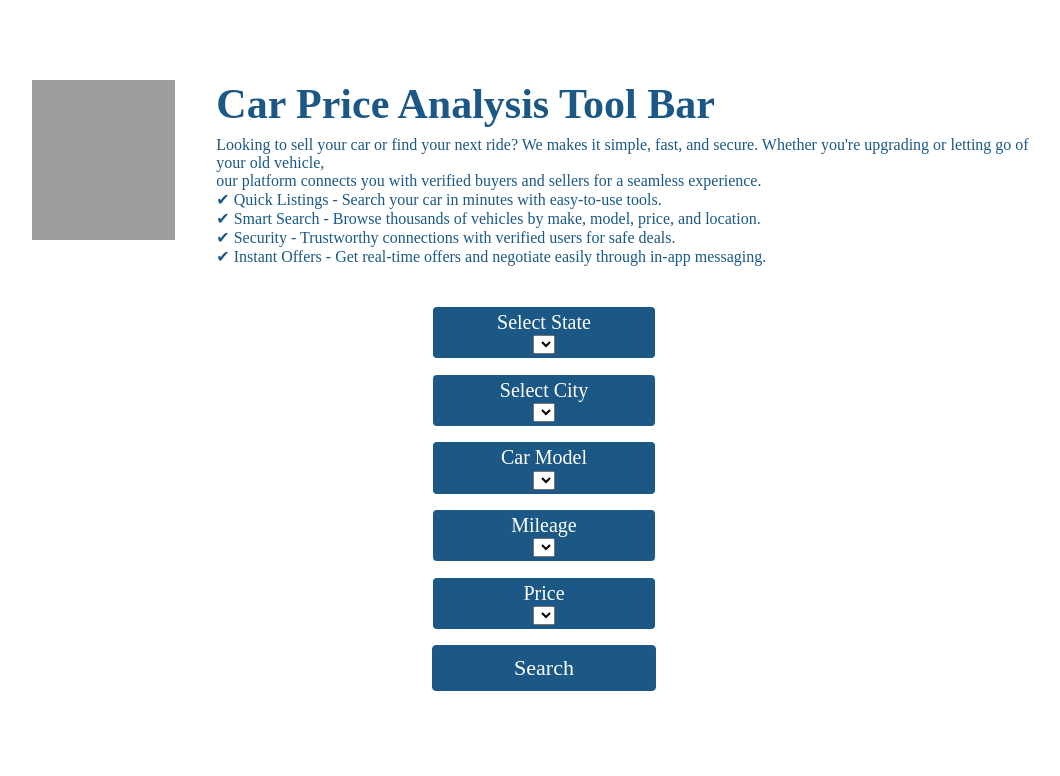
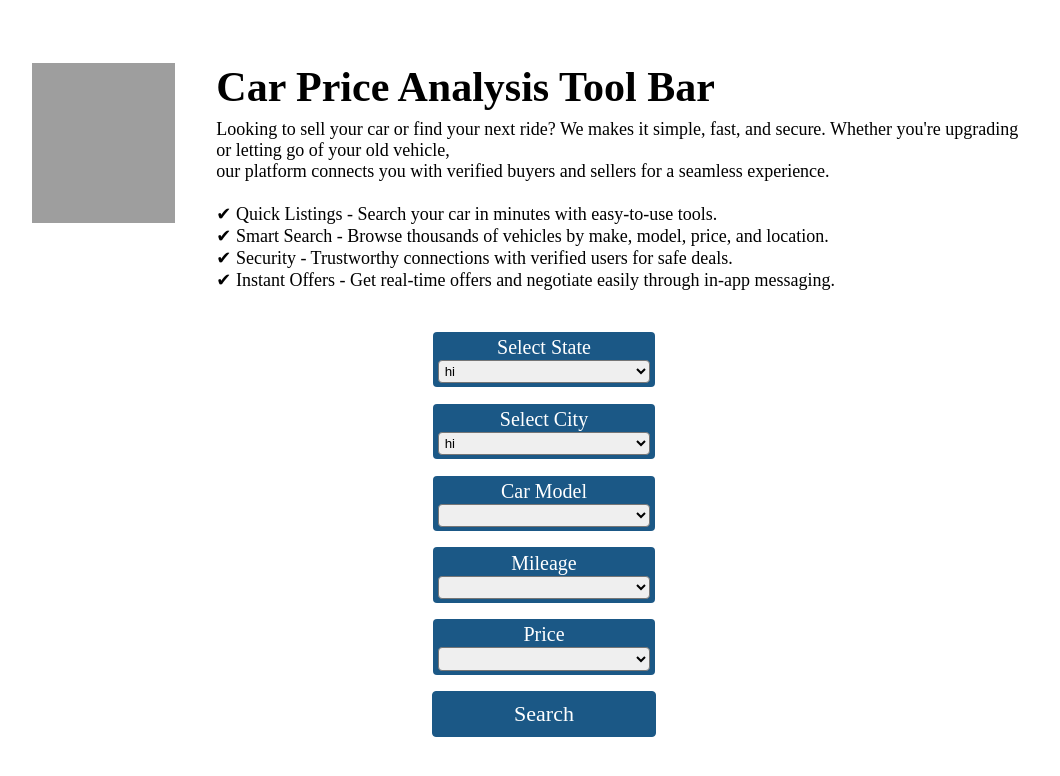
Before and after one commit to Maryam703/crescent-cars-app, a React (Create React App) app: page /dashboard in a window 1280 px wide. Shown: the top 776 px of the page, without its empty margins (96-1156 px from the left). Built offline with nearby package versions, Linux system fonts and the light colour scheme; grey boxes are pictures that could not be loaded.

Commit message:
fix option styling

```diff
--- a/src/components/Authentication/LoginSignUp.css
+++ b/src/components/Authentication/LoginSignUp.css
@@ -4,7 +4,7 @@
     display: flex;
     align-items: center;
     justify-content: center;
-    background-color: #003A6B;
+    background-color:  #1B5886;
 }
 .signup-login-container>div{
     height: 80%;
--- a/src/components/Dashboard/Dashboard.css
+++ b/src/components/Dashboard/Dashboard.css
@@ -4,7 +4,6 @@
     display: flex;
     justify-content: center;
     align-items: center;
-    color: #1B5886;
     background-color: white;
 }
 
@@ -15,7 +14,6 @@
     display: flex;
     flex-direction: column;
     align-items: center;
-    color: #1B5886;
     background-color: white;
 }
 
@@ -24,6 +22,7 @@
     width: 100%;
     display: flex;
     flex-direction: row;
+    color: black;
 }
 
 .dashboard-upper-box-1{
@@ -52,7 +51,7 @@
     height: auto;
     display: flex;
     flex-direction: column;
-    font-size: 16px;
+    font-size: 18px;
     font-family: 'Times New Roman', Times, serif;
     margin-bottom: 4%;
 }
@@ -87,6 +86,12 @@
     margin-bottom: 0.5%;
 }
 
+select, select > option {
+    width: 100%;
+    padding: 1%;
+    border-radius: 4px;
+}
+
 .dashboard-search-btn {
     width: 26%;
     height: 36px;
@@ -105,6 +110,7 @@
 }
 
 .dashboard-search-btn:hover {
+    font-weight: 600;
     background-color: white;
     color: #1B5886;
     border: 1px solid #1B5886;
--- a/src/components/Dashboard/Dashboard.js
+++ b/src/components/Dashboard/Dashboard.js
@@ -1,4 +1,4 @@
-import React, { useState } from 'react'
+import React, { useEffect, useState } from 'react'
 import "./Dashboard.css"
 import Table from '../Table/Table'
 import axios from "axios"
@@ -10,6 +10,30 @@ export default function Dashboard() {
     const [loading, setLoading] = useState(false)
 
     const tableHeadings = ["Title", "Year", "Making", "Modal", "Mileage", "ListingPrice", "MarketValue", "Differences", "Source"];
+    const states = ["lahore", "mandi"]
+
+    useEffect(() => {
+        const fetchStates = async () => {
+            let stateOptions = document.getElementById("state-options");
+            try {
+                // let res = await axios.get("");
+                // let states = res.data.states;
+
+                states.forEach(state => {
+                    let option = document.createElement("option");
+                    option.text = state
+                    option.value = state
+
+                    stateOptions.appendChild(option)
+                });
+
+            } catch (err) {
+                console.error(err)
+            }
+        }
+        fetchStates()
+    }, [])
+
     const searchHandler = async () => {
         setLoading(true)
         setShowTable(true)
@@ -29,7 +53,7 @@ export default function Dashboard() {
             <div className='dashboard-inner-container'>
                 <div className='dashboard-upper-box'>
                     <div className='dashboard-upper-box-1'>
-                    <img src='https://media.licdn.com/dms/image/v2/D4E22AQErU4Koo1pj2Q/feedshare-shrink_800/B4EZVH55dUHcAg-/0/1740668115468?e=2147483647&v=beta&t=QS41O87R82t8GAbbagErN4qW7fyO4wTT0BR8Q2u8uU4'/>
+                        <img src='https://media.licdn.com/dms/image/v2/D4E22AQErU4Koo1pj2Q/feedshare-shrink_800/B4EZVH55dUHcAg-/0/1740668115468?e=2147483647&v=beta&t=QS41O87R82t8GAbbagErN4qW7fyO4wTT0BR8Q2u8uU4' />
                     </div>
                     <div className='dashboard-upper-box-2'>
                         <div className='dashboard-heading'>Car Price Analysis Tool Bar</div>
@@ -38,6 +62,7 @@ export default function Dashboard() {
                             our platform connects you with verified buyers and sellers for a seamless experience.
 
                             <div>
+                                <br />
                                 <div>✔ Quick Listings - Search your car in minutes with easy-to-use tools.</div>
                                 <div>✔ Smart Search - Browse thousands of vehicles by make, model, price, and location.</div>
                                 <div>✔ Security - Trustworthy connections with verified users for safe deals.</div>
@@ -50,11 +75,15 @@ export default function Dashboard() {
                 <div className='dashboard-select-container'>
                     <div className='dashboard-select-criteria'>
                         <div className='dashboard-select-heading'>Select State</div>
-                        <select></select>
+                        <select id='state-options'>
+                            <option>hi</option>
+                        </select>
                     </div>
                     <div className='dashboard-select-criteria'>
                         <div className='dashboard-select-heading'>Select City</div>
-                        <select></select>
+                        <select>
+                        <option>hi</option>
+                        </select>
                     </div>
                     <div className='dashboard-select-criteria'>
                         <div className='dashboard-select-heading'>Car Model</div>
```
Lines whose indentation alone changed are shown as unchanged.
